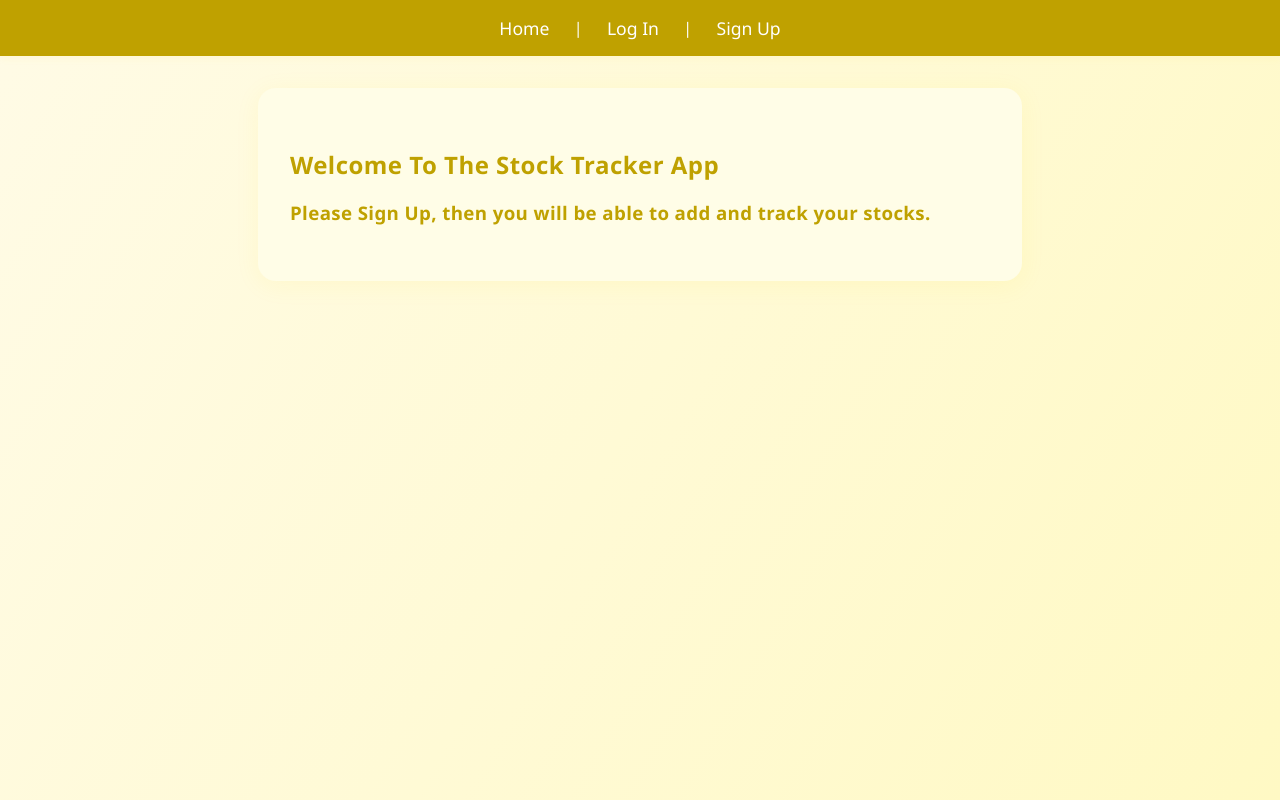
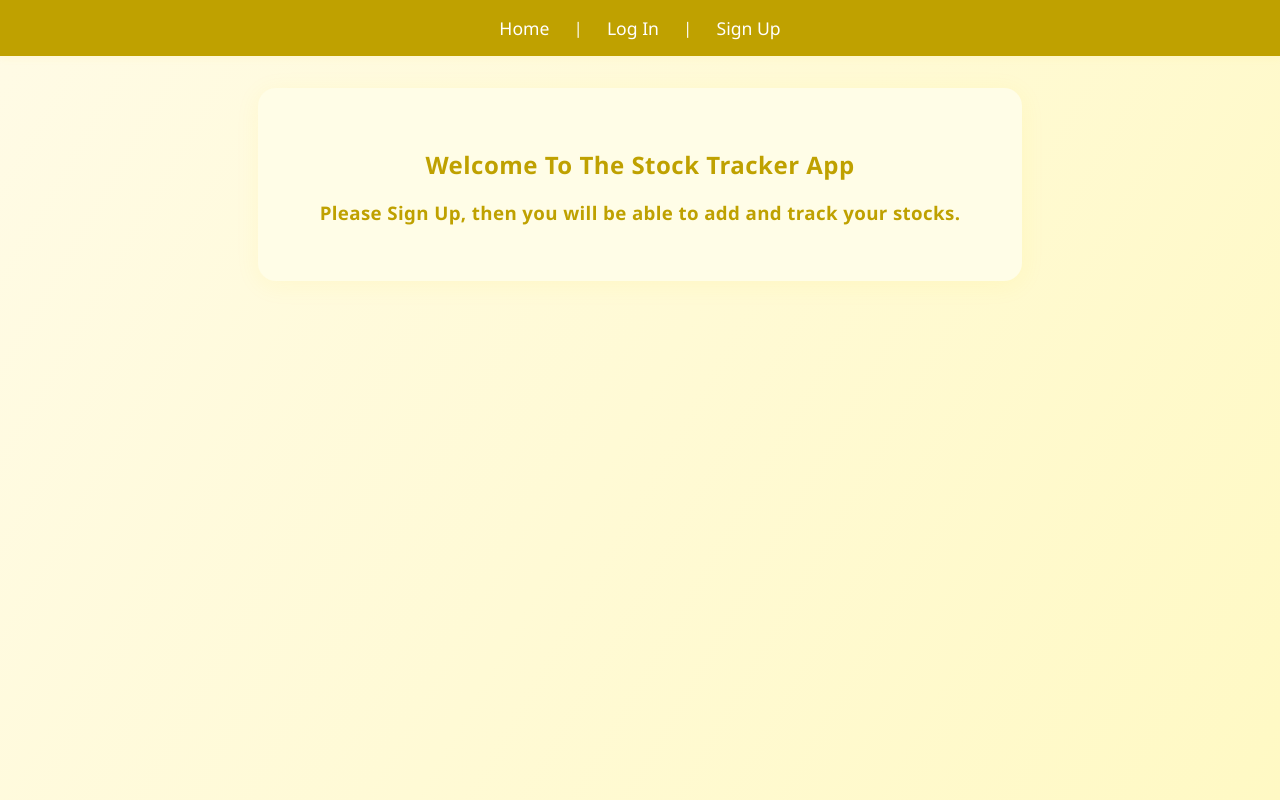
Before and after one commit to etohartman/stock-tracker, a React (Vite) app in the folder frontend/: page / in a window 1280 px wide. Built offline with nearby package versions, Linux system fonts and the light colour scheme.

Commit message:
update css and homepage

```diff
--- a/frontend/src/index.css
+++ b/frontend/src/index.css
@@ -3,6 +3,10 @@ body {
   font-family: 'Segoe UI', Tahoma, Geneva, Verdana, sans-serif;
   background-color: var(--background-color);
   color: var(--text-color);
+}
+
+.centered-content {
+  text-align: center;
 }
 
 .container {
--- a/frontend/src/pages/HomePage/HomePage.jsx
+++ b/frontend/src/pages/HomePage/HomePage.jsx
@@ -1,8 +1,8 @@
 export default function HomePage() {
-  return (
-    <>
-      <h1>Welcome To The Stock Tracker App</h1>
-      <h3>Please Sign Up, then you will be able to add and track your stocks.</h3>
-    </>
-  );
+return (
+  <div className="centered-content">
+    <h1>Welcome To The Stock Tracker App</h1>
+    <h3>Please Sign Up, then you will be able to add and track your stocks.</h3>
+  </div>
+);
 }
```
Also changed, not shown: 1 other file (tests, documents, lock files or other folders).
